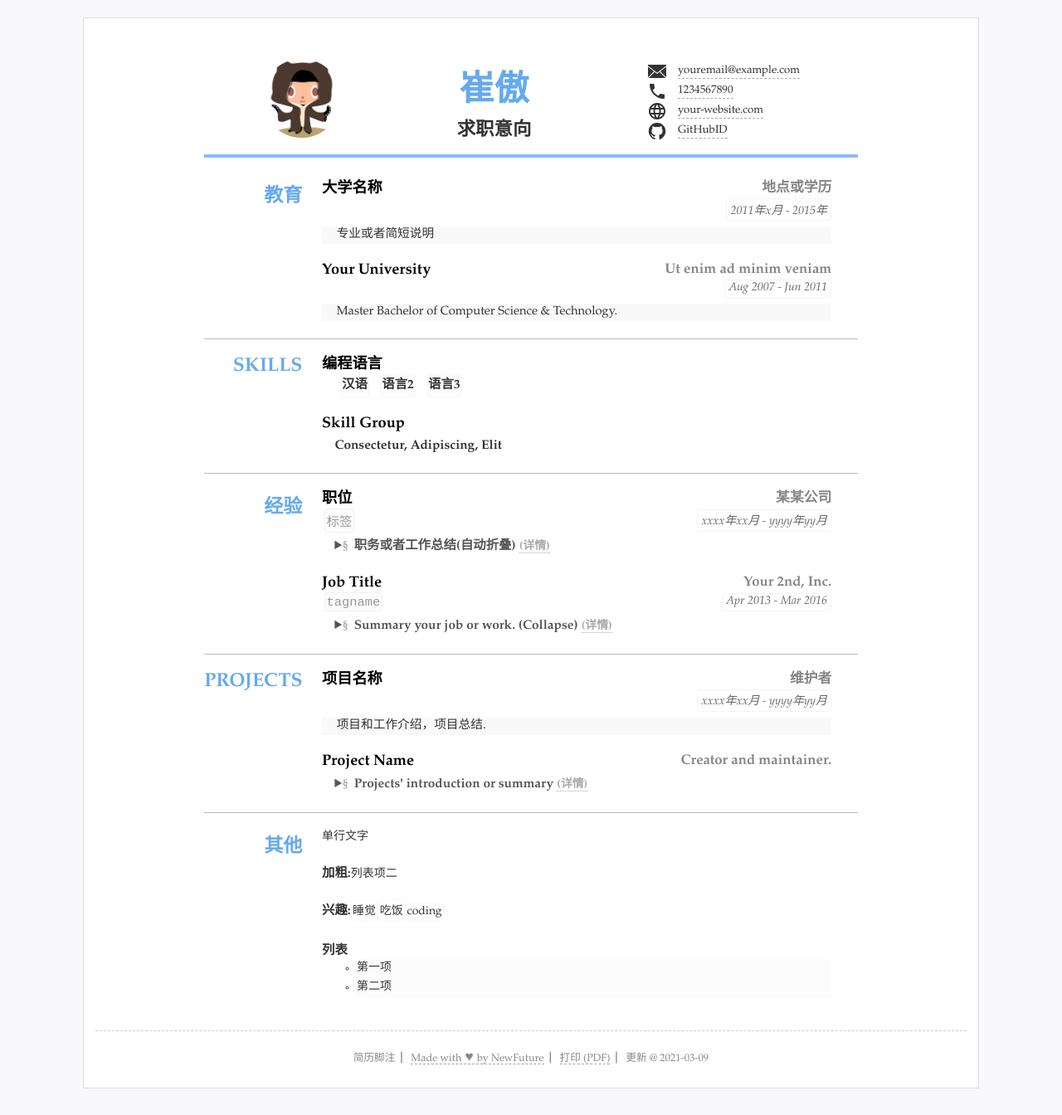
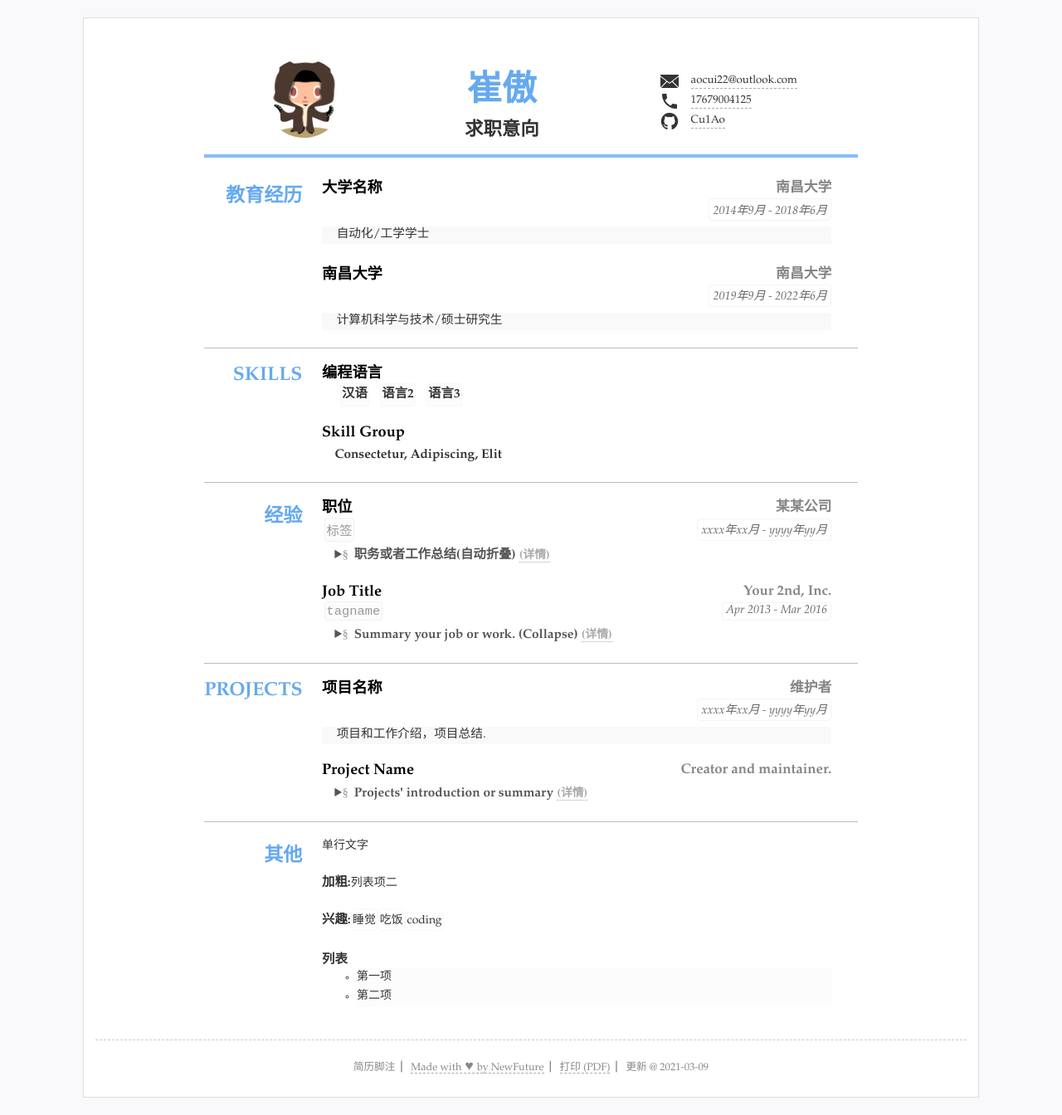
Before and after one commit to Cu1Ao/CV, a Jekyll site: the page built from index.html, in a window 1280 px wide. Shown: the whole page at 83% size. Built offline with Jekyll 4.4.1, drawn with Linux system fonts in a browser that asks for light colours.

Commit message:
Update resume.yml

```diff
--- a/_data/resume.yml
+++ b/_data/resume.yml
@@ -9,17 +9,17 @@ photo: "assets/img/photo.jpg" #照片可空，不显示
 
 #联系方式
 contact: #联系方式连接等3~5行
-- text: "youremail@example.com" #文本内容
-  href: 'mailto:youremail@example.com' #链接，无链接则空
+- text: "aocui22@outlook.com" #文本内容
+  href: 'mailto:aocui22@outlook.com' #链接，无链接则空
   icon: 'icons/email.svg' #图标 svg文件
-- text: "1234567890"
-  href: 'tel:1234567890'
+- text: "17679004125"
+  href: 'tel:17679004125'
   icon: 'icons/phone.svg'
-- text: "your-website.com"
-  href: 'http://your-website.com'
-  icon: 'icons/web.svg'
-- text: "GitHubID"
-  href: 'https://github.com/NewFuture'
+#- text: "your-website.com"
+#  href: 'http://your-website.com'
+#  icon: 'icons/web.svg'
+- text: "Cu1Ao"
+  href: 'https://github.com/cu1ao'
   icon: "icons/github.svg"
   attr: 'target="_blank"' #新标签页打开
   # - text: "地址"
@@ -28,16 +28,16 @@ contact: #联系方式连接等3~5行
 #main下面是主体内容，类别条数不限
 main: #简历主要内容，
 - type: education #类别为ID
-  name: 教育 #显示名称，空则使用type
+  name: 教育经历 #显示名称，空则使用type
   content: #内容基本格式 标题-副标题-日期-详细内容 (都允许空)
   - title: 大学名称
-    duration: "2011年x月 - 2015年"
-    sub: 地点或学历
-    detail: 专业或者简短说明
-  - title: Your University
-    duration: Aug 2007 - Jun 2011
-    sub: Ut enim ad minim veniam
-    detail: Master Bachelor of Computer Science & Technology.
+    duration: "2014年9月 - 2018年6月"
+    sub: 南昌大学
+    detail: 自动化/工学学士
+  - title: 南昌大学
+    duration: "2019年9月 - 2022年6月"
+    sub: 南昌大学
+    detail: 计算机科学与技术/硕士研究生
 
 - type: skills
   # name: "技能"
```
